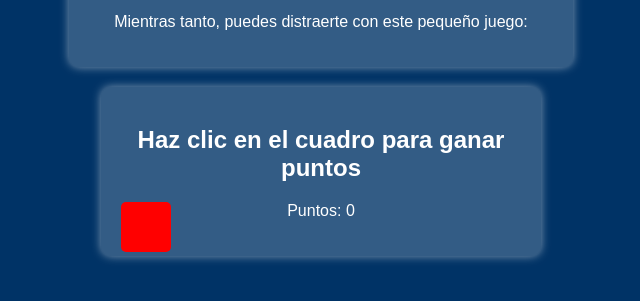
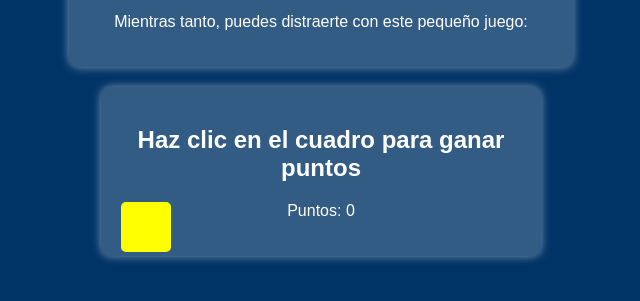
Before and after one commit to GaToPhArDo/exalumnos.jpvg, a plain HTML site: page index.html in a window 1280 px wide. Shown: the part 333-634 px from the top of the page, without its empty margins (319-959 px from the left). Drawn offline with Linux system fonts and the light colour scheme.

Commit message:
Update style.css 6

```diff
--- a/style.css
+++ b/style.css
@@ -43,7 +43,7 @@ footer {
 .target {
     width: 50px;
     height: 50px;
-    background-color: red;
+    background-color: yellow; /* Cambiado a amarillo */
     position: absolute;
     cursor: pointer;
     border-radius: 5px;
```
